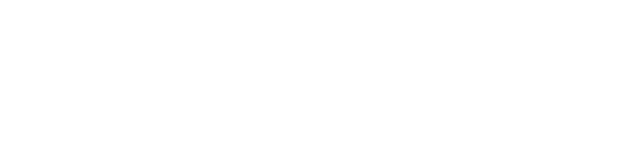
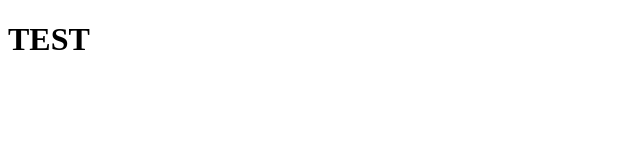
Before and after one commit to kutecse19/introduce-ourselves, a plain HTML site: page index.html in a window 1280 px wide. Shown: the whole page, without its empty margins (0-640 px from the left). Drawn offline with Linux system fonts and the light colour scheme.

Commit message:
Update index.html

```diff
--- a/index.html
+++ b/index.html
@@ -1,8 +1,11 @@
 <!doctype html>
 
 <html>
-<head>
+    <head>
     <title>우리가 누구인가?</title>
+    </head>
 
-</body>
+    <body>
+        <h1>TEST</h1>
+    </body>
 </html>
```
